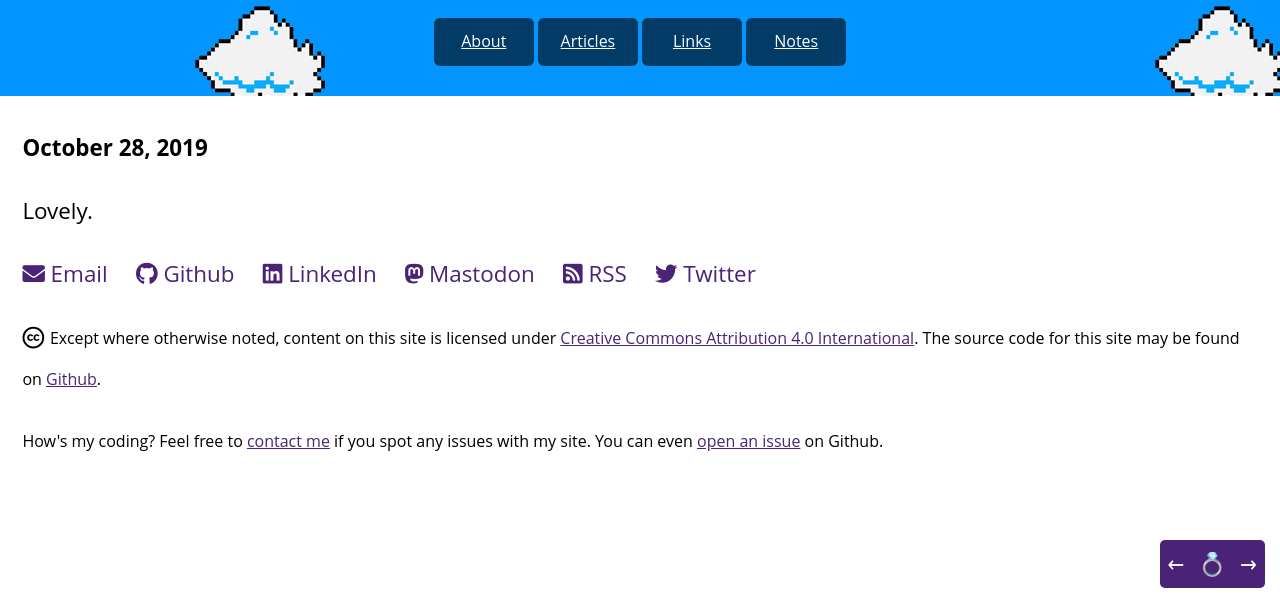
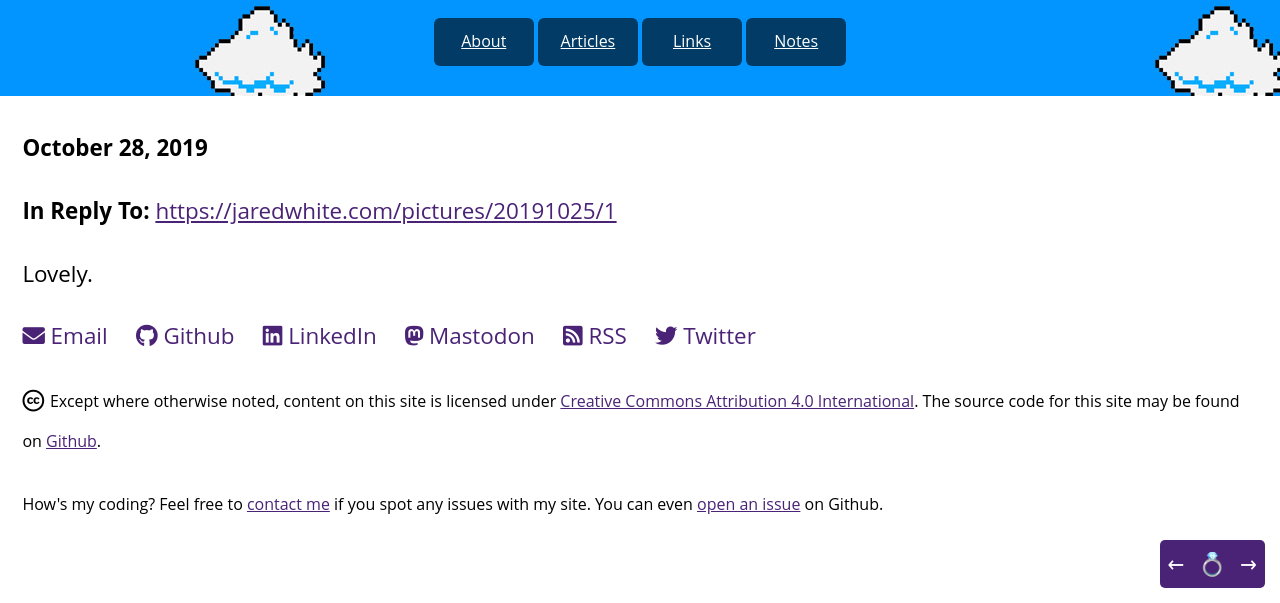
Before and after one commit to michaelspellacy/michaelspellacy.github.io, a Jekyll site: the page built from _posts/2019-10-29-3840.md, in a window 1280 px wide, cut to the strip 297-900 px from the top of the page. Built offline with Jekyll 4.4.1, drawn with Linux system fonts in a browser that asks for light colours; nearby versions of some CDN libraries; comment, search, counter and statistics services are not loaded; part of the change alters nothing that is shown.

Commit message:
Webmention Test

```diff
--- a/_layouts/default.html
+++ b/_layouts/default.html
@@ -92,6 +92,17 @@
 
 				{{ content }}
 
+				<script id="webmention-hosted">
+(function () {
+var sn = document.createElement("script"), s = document.getElementsByTagName("script")[0], url;
+url = document.querySelectorAll ? document.querySelectorAll("link[rel~=canonical]") : false;
+url = url && url[0] ? url[0].href : false;
+sn.type = "text/javascript"; sn.async = true;
+sn.src = "//webmention.herokuapp.com/api/embed?url=" + encodeURIComponent(url || window.location);
+s.parentNode.insertBefore(sn, s);
+}());
+</script>
+
 			</article>
 
 		</main>
--- a/_layouts/micropubpost.html
+++ b/_layouts/micropubpost.html
@@ -1,6 +1,12 @@
 ---
 layout: default
 ---
+
+{% if page.mf-in-reply-to %}
+
+<p><b>In Reply To:</b> <a href="{{page.mf-in-reply-to}}">{{page.mf-in-reply-to}}</a></p>
+
+{% endif %}
 
 {% if page.mf-photo %}
 
```
